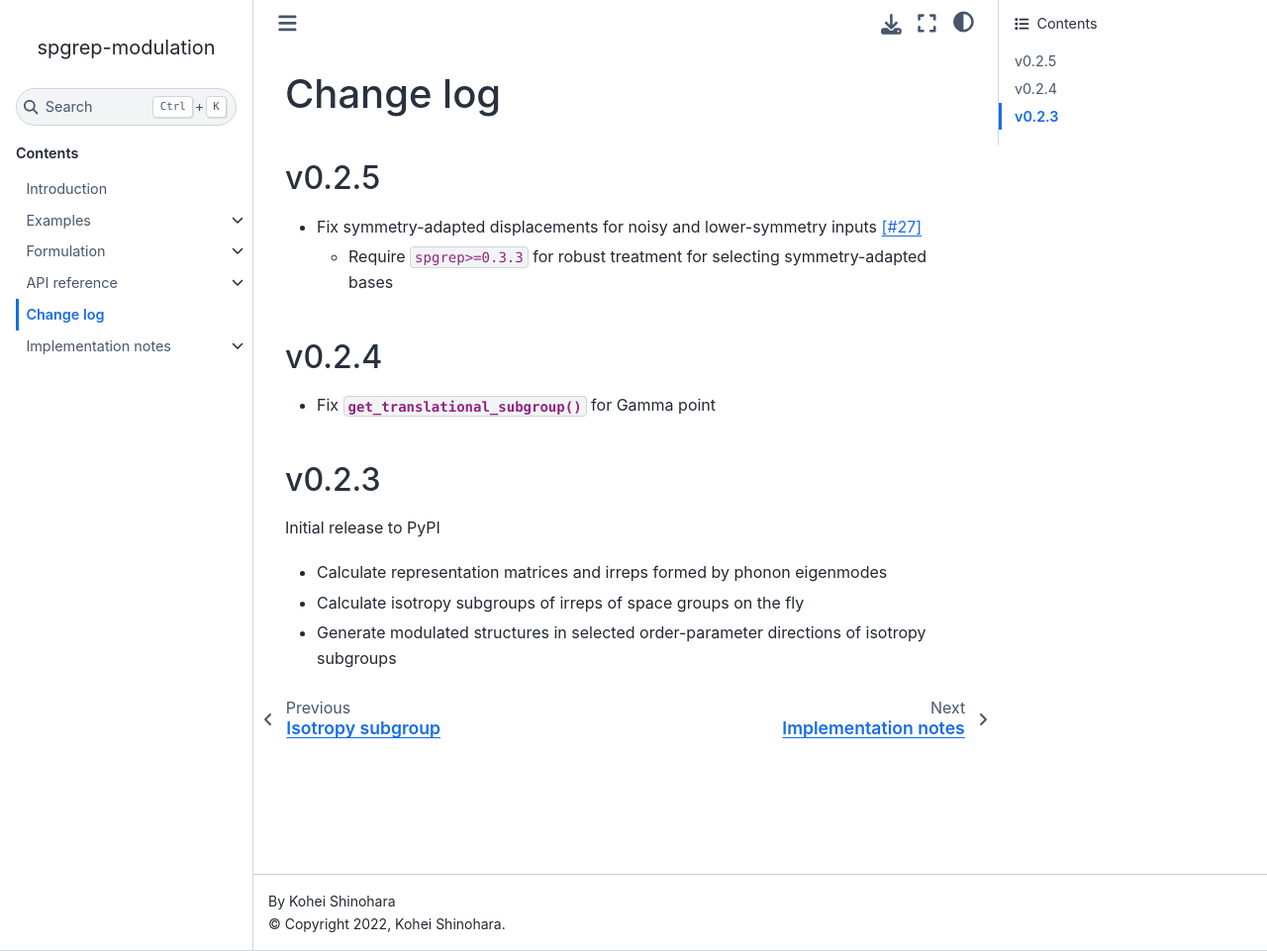
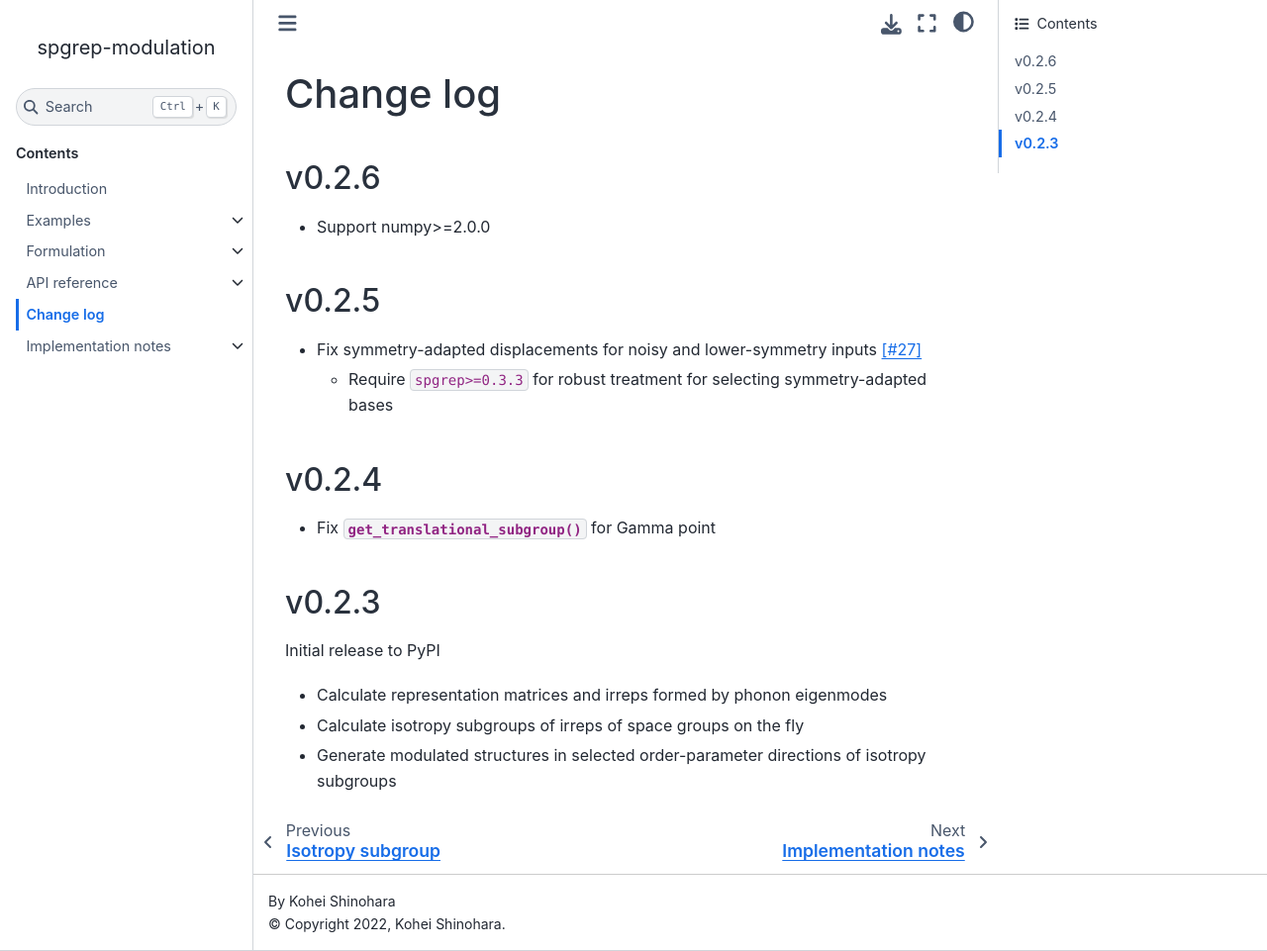
Before and after one commit to phonopy/spgrep-modulation, a Sphinx documentation site: the page built from docs/changelog.md, in a window 1280 px wide and 961 px high. Shown: the whole window at 99% size. Built offline with Sphinx 7.4.7 and the Sphinx Book theme 1.1.4, drawn with Linux system fonts in a browser that asks for light colours.

Commit message:
Bump up version

```diff
--- a/docs/changelog.md
+++ b/docs/changelog.md
@@ -1,4 +1,7 @@
 # Change log
+
+## v0.2.6
+- Support numpy>=2.0.0
 
 ## v0.2.5
 - Fix symmetry-adapted displacements for noisy and lower-symmetry inputs [[#27]](https://github.com/phonopy/spgrep-modulation/pull/27)
```
